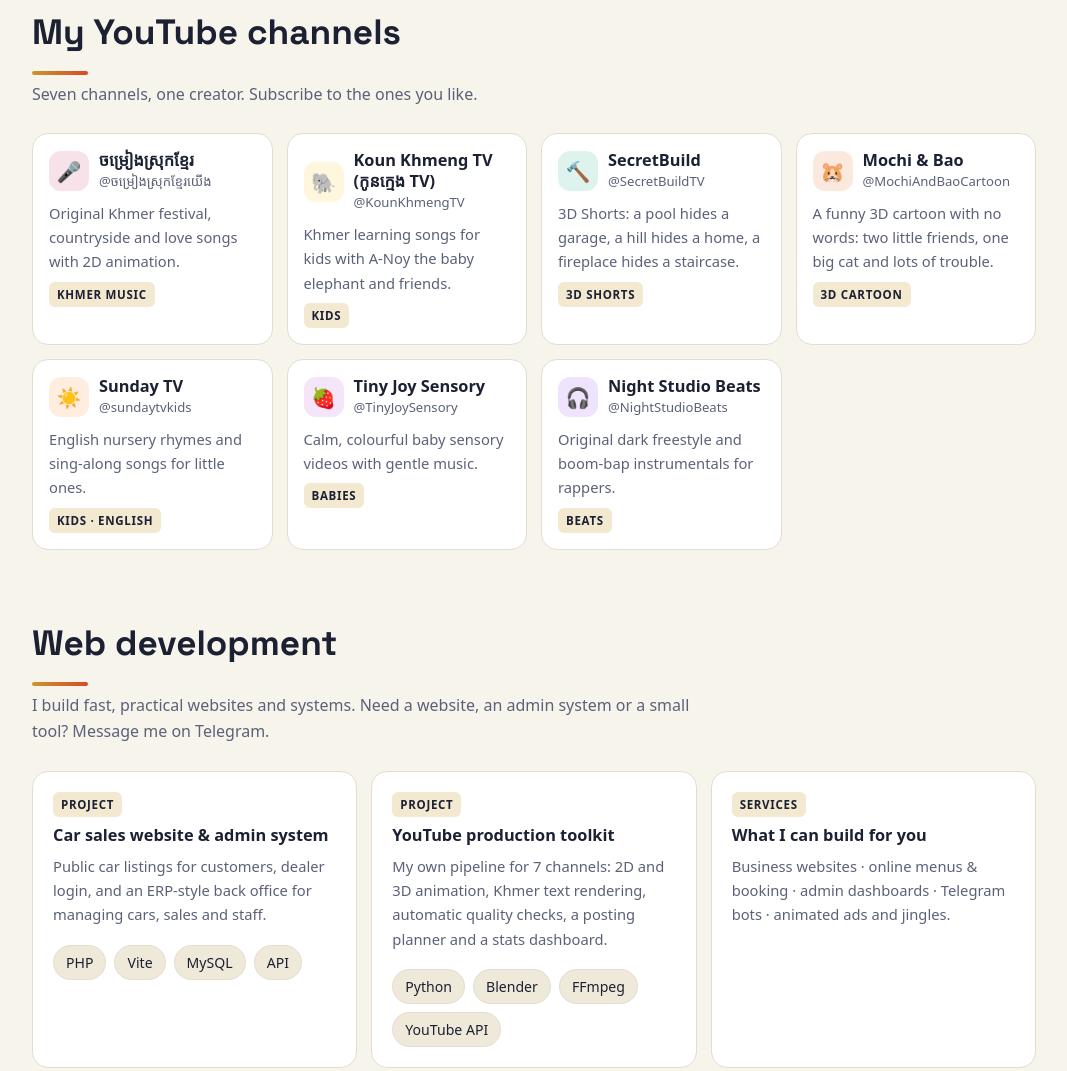
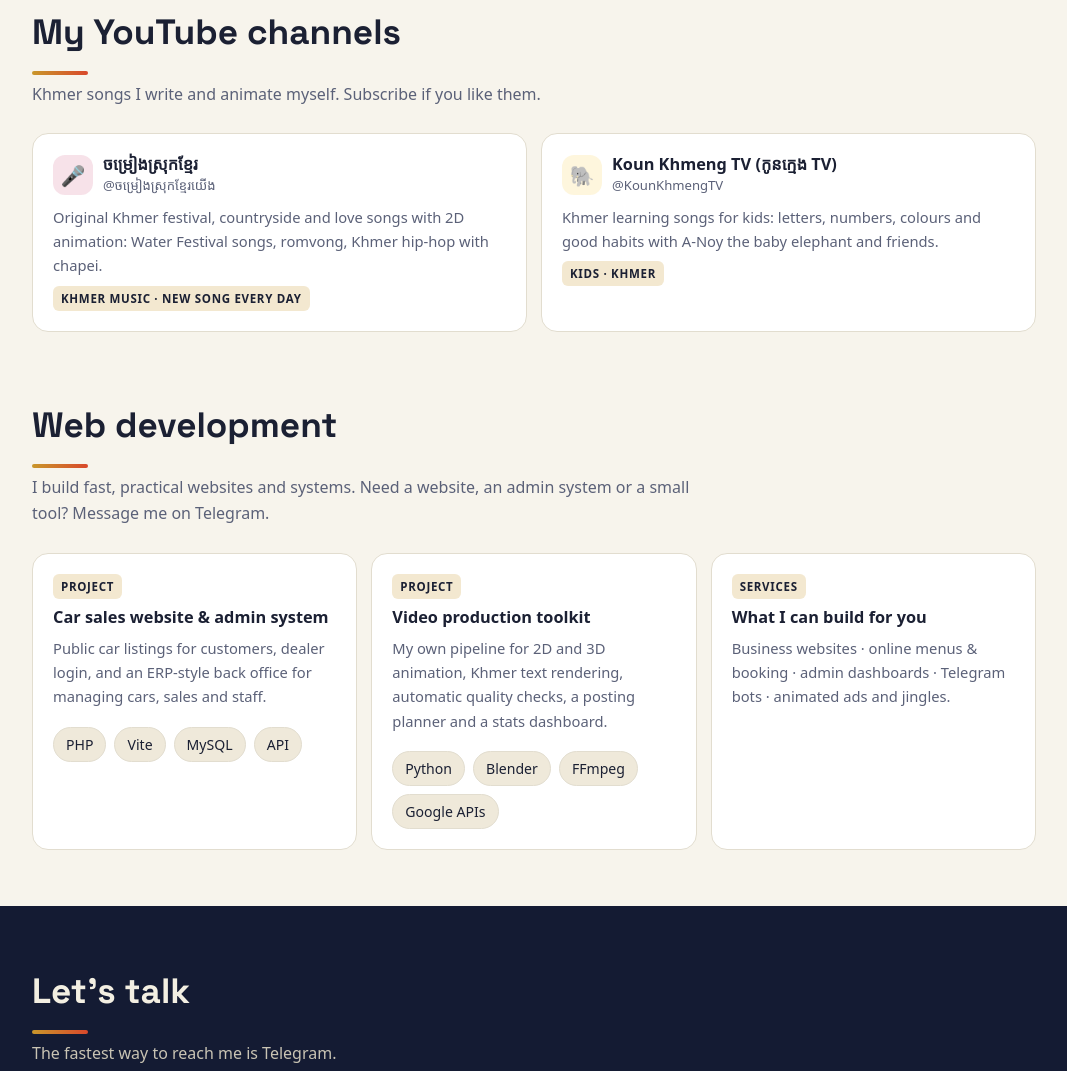
Before and after one commit to Ream1999/Ream1999.github.io, a plain HTML site: page index.html in a window 1280 px wide. Shown: the part 1205-2276 px from the top of the page, without its empty margins (106-1173 px from the left). Drawn offline with nearby package versions, Linux system fonts and the light colour scheme; animation ran at ten frames a second; a web font is replaced by a local one.

Commit message:
Add files via upload

```diff
--- a/index.html
+++ b/index.html
@@ -4,9 +4,9 @@
 <meta charset="utf-8">
 <meta name="viewport" content="width=device-width, initial-scale=1, viewport-fit=cover">
 <title>Sarath Ream (Rain)</title>
-<meta name="description" content="Sarath Ream (Rain) - full-stack web developer and YouTube creator from Cambodia. Khmer music, kids songs, 3D Shorts and cartoons.">
-<meta property="og:title" content="Sarath Ream (Rain) - Developer & YouTube Creator">
-<meta property="og:description" content="Full-stack web developer and creator of 7 YouTube channels from Cambodia.">
+<meta name="description" content="Sarath Ream (Rain) - full-stack web developer from Cambodia. Websites, admin systems, small tools and animated videos.">
+<meta property="og:title" content="Sarath Ream (Rain) - Full-Stack Web Developer">
+<meta property="og:description" content="Full-stack web developer from Cambodia.">
 <meta property="og:image" content="rain_portrait.jpg">
 <link rel="icon" href="favicon.png">
 <link rel="preconnect" href="https://fonts.googleapis.com">
@@ -145,20 +145,20 @@ footer{padding-block:24px;color:var(--muted);font-size:.85rem;text-align:center}
     <canvas id="hero3d" aria-hidden="true"></canvas>
     <div class="wrap">
       <div>
-        <span class="eyebrow"><span lang="en">Cambodia · Developer · Creator</span><span lang="km">កម្ពុជា · អ្នកសរសេរកម្មវិធី · អ្នកបង្កើតវីដេអូ</span></span>
+        <span class="eyebrow"><span lang="en">Cambodia · Web Developer</span><span lang="km">កម្ពុជា · អ្នកអភិវឌ្ឍន៍គេហទំព័រ</span></span>
         <h1>SARATH REAM <small>(Rain)</small></h1>
         <p class="lead">
-          <span lang="en">Full-stack web developer by day, YouTube creator by night. I build websites and systems for businesses, and I make Khmer music, kids songs, cartoons and 3D Shorts for 7 YouTube channels.</span>
-          <span lang="km">អ្នកអភិវឌ្ឍន៍គេហទំព័រ (Full-Stack Web Developer) និងជាអ្នកបង្កើតមាតិកា YouTube។ ខ្ញុំបង្កើតគេហទំព័រ និងប្រព័ន្ធគ្រប់គ្រងសម្រាប់អាជីវកម្ម ហើយផលិតចម្រៀងខ្មែរ ចម្រៀងកុមារ តុក្កតា និងវីដេអូ 3D សម្រាប់ឆានែល YouTube ចំនួន ៧។</span>
+          <span lang="en">Full-stack web developer from Cambodia. I build fast, practical websites, admin systems and small tools for businesses, and I love animation, music and creative video projects.</span>
+          <span lang="km">អ្នកអភិវឌ្ឍន៍គេហទំព័រ (Full-Stack Web Developer) មកពីកម្ពុជា។ ខ្ញុំបង្កើតគេហទំព័រ ប្រព័ន្ធគ្រប់គ្រង និងឧបករណ៍តូចៗ ដែលលឿន និងងាយប្រើសម្រាប់អាជីវកម្ម ហើយខ្ញុំក៏ចូលចិត្តចលនា តន្ត្រី និងគម្រោងវីដេអូច្នៃប្រឌិតផងដែរ។</span>
         </p>
         <div class="cta">
           <a class="btn gold" href="https://t.me/Rain_19990" target="_blank" rel="noopener">✈ Telegram</a>
-          <a class="btn ghost" href="#channels"><span lang="en">▶ My YouTube channels</span><span lang="km">▶ ឆានែល YouTube របស់ខ្ញុំ</span></a>
-          <a class="btn ghost" href="#work"><span lang="en">Hire me</span><span lang="km">ជួលខ្ញុំ</span></a>
+          <a class="btn ghost" href="#work"><span lang="en">See my work</span><span lang="km">មើលការងាររបស់ខ្ញុំ</span></a>
+          <a class="btn ghost" href="#contact"><span lang="en">Hire me</span><span lang="km">ជួលខ្ញុំ</span></a>
         </div>
         <div class="stats">
-          <div><b>7</b><span lang="en">YouTube channels</span><span lang="km">ឆានែល YouTube</span></div>
-          <div><b>100+</b><span lang="en">videos made</span><span lang="km">វីដេអូបានផលិត</span></div>
+          <div><b>PHP · JS</b><span lang="en">full-stack</span><span lang="km">Full-Stack</span></div>
+          <div><b>2D · 3D</b><span lang="en">animation</span><span lang="km">ចលនា</span></div>
           <div><b>2</b><span lang="en">languages: Khmer & English</span><span lang="km">ភាសា៖ ខ្មែរ និង អង់គ្លេស</span></div>
         </div>
       </div>
@@ -176,12 +176,12 @@ footer{padding-block:24px;color:var(--muted);font-size:.85rem;text-align:center}
       <div>
         <h2><span lang="en">About me</span><span lang="km">អំពីខ្ញុំ</span></h2>
         <p>
-          <span lang="en">Hi, I'm Rain. I'm a Cambodian web developer who loves turning ideas into things people can use: websites, admin systems, small tools and now a whole family of YouTube channels.</span>
-          <span lang="km">សួស្តី ខ្ញុំឈ្មោះ Rain។ ខ្ញុំជាអ្នកអភិវឌ្ឍន៍គេហទំព័រជាតិខ្មែរ ដែលចូលចិត្តបំប្លែងគំនិតឲ្យទៅជាអ្វីដែលមនុស្សអាចប្រើបាន៖ គេហទំព័រ ប្រព័ន្ធគ្រប់គ្រង ឧបករណ៍តូចៗ និងឥឡូវនេះ ឆានែល YouTube ជាច្រើន។</span>
+          <span lang="en">Hi, I'm Rain. I'm a Cambodian web developer who loves turning ideas into things people can use: websites, admin systems and small tools that make work easier.</span>
+          <span lang="km">សួស្តី ខ្ញុំឈ្មោះ Rain។ ខ្ញុំជាអ្នកអភិវឌ្ឍន៍គេហទំព័រជាតិខ្មែរ ដែលចូលចិត្តបំប្លែងគំនិតឲ្យទៅជាអ្វីដែលមនុស្សអាចប្រើបាន៖ គេហទំព័រ ប្រព័ន្ធគ្រប់គ្រង និងឧបករណ៍តូចៗ ដែលធ្វើឲ្យការងារងាយស្រួល។</span>
         </p>
         <p>
-          <span lang="en">On YouTube I mix technology with Khmer culture: original Water Festival and countryside songs, Khmer learning songs for children, 3D cartoon stories and "secret build" Shorts. Every video is planned, animated and produced in my own workflow.</span>
-          <span lang="km">នៅលើ YouTube ខ្ញុំបញ្ចូលបច្ចេកវិទ្យាជាមួយវប្បធម៌ខ្មែរ៖ ចម្រៀងបុណ្យអុំទូក និងចម្រៀងស្រុកស្រែ ចម្រៀងរៀនសូត្រសម្រាប់កុមារ តុក្កតា 3D និងវីដេអូខ្លី "សាងសង់សម្ងាត់"។ វីដេអូនីមួយៗ ខ្ញុំរៀបចំ ធ្វើចលនា និងផលិតដោយខ្លួនឯង។</span>
+          <span lang="en">Outside client work I enjoy creative projects: 2D and 3D animation, Khmer songwriting and video production, all built with my own tools and workflow.</span>
+          <span lang="km">ក្រៅពីការងារអតិថិជន ខ្ញុំចូលចិត្តគម្រោងច្នៃប្រឌិត៖ ចលនា 2D និង 3D ការនិពន្ធបទចម្រៀងខ្មែរ និងការផលិតវីដេអូ ដោយប្រើឧបករណ៍ និងរបៀបធ្វើការផ្ទាល់ខ្លួន។</span>
         </p>
         <h3 style="margin:18px 0 4px"><span lang="en">Skills</span><span lang="km">ជំនាញ</span></h3>
         <div class="chips">
@@ -199,42 +199,17 @@ footer{padding-block:24px;color:var(--muted);font-size:.85rem;text-align:center}
   <section id="channels" style="padding-top:8px">
     <div class="wrap">
       <h2><span lang="en">My YouTube channels</span><span lang="km">ឆានែល YouTube របស់ខ្ញុំ</span></h2>
-      <p class="sub"><span lang="en">Seven channels, one creator. Subscribe to the ones you like.</span><span lang="km">ឆានែលចំនួន ៧ ពីអ្នកបង្កើតម្នាក់។ សូមចុច Subscribe ឆានែលដែលអ្នកចូលចិត្ត។</span></p>
-      <div class="grid">
+      <p class="sub"><span lang="en">Khmer songs I write and animate myself. Subscribe if you like them.</span><span lang="km">ចម្រៀងខ្មែរដែលខ្ញុំនិពន្ធ និងធ្វើចលនាដោយខ្លួនឯង។ សូមចុច Subscribe បើអ្នកចូលចិត្ត។</span></p>
+      <div class="proj">
         <a class="card" href="https://www.youtube.com/@ចម្រៀងស្រុកខ្មែរយើង" target="_blank" rel="noopener">
           <div class="top"><span class="dot" style="background:#c2255c22">🎤</span><div><h3>ចម្រៀងស្រុកខ្មែរ</h3><div class="handle">@ចម្រៀងស្រុកខ្មែរយើង</div></div></div>
-          <p><span lang="en">Original Khmer festival, countryside and love songs with 2D animation.</span><span lang="km">ចម្រៀងខ្មែរថ្មីៗ បុណ្យអុំទូក ស្រុកស្រែ និងស្នេហា ជាមួយតុក្កតា 2D។</span></p>
-          <span class="tag"><span lang="en">Khmer music</span><span lang="km">ចម្រៀងខ្មែរ</span></span>
+          <p><span lang="en">Original Khmer festival, countryside and love songs with 2D animation: Water Festival songs, romvong, Khmer hip-hop with chapei.</span><span lang="km">ចម្រៀងខ្មែរថ្មីៗ៖ បុណ្យអុំទូក រាំវង់ ស្រុកស្រែ ស្នេហា និង Hip-Hop ខ្មែរជាមួយចាប៉ី ព្រមទាំងតុក្កតា 2D។</span></p>
+          <span class="tag"><span lang="en">Khmer music · new song every day</span><span lang="km">ចម្រៀងខ្មែរ · បទថ្មីរាល់ថ្ងៃ</span></span>
         </a>
         <a class="card" href="https://www.youtube.com/@KounKhmengTV" target="_blank" rel="noopener">
           <div class="top"><span class="dot" style="background:#f2b70522">🐘</span><div><h3>Koun Khmeng TV (កូនក្មេង TV)</h3><div class="handle">@KounKhmengTV</div></div></div>
-          <p><span lang="en">Khmer learning songs for kids with A-Noy the baby elephant and friends.</span><span lang="km">ចម្រៀងរៀនសូត្រសម្រាប់កុមារ ជាមួយកូនដំរី អាណូយ និងមិត្តភក្តិ។</span></p>
-          <span class="tag"><span lang="en">Kids</span><span lang="km">កុមារ</span></span>
-        </a>
-        <a class="card" href="https://www.youtube.com/@SecretBuildTV" target="_blank" rel="noopener">
-          <div class="top"><span class="dot" style="background:#0ca67822">🔨</span><div><h3>SecretBuild</h3><div class="handle">@SecretBuildTV</div></div></div>
-          <p><span lang="en">3D Shorts: a pool hides a garage, a hill hides a home, a fireplace hides a staircase.</span><span lang="km">វីដេអូខ្លី 3D៖ អាងហែលទឹកលាក់យានដ្ឋាន ភ្នំលាក់ផ្ទះ ចើងភ្លើងលាក់ជណ្ដើរ។</span></p>
-          <span class="tag">3D Shorts</span>
-        </a>
-        <a class="card" href="https://www.youtube.com/@MochiAndBaoCartoon" target="_blank" rel="noopener">
-          <div class="top"><span class="dot" style="background:#e8590c22">🐹</span><div><h3>Mochi & Bao</h3><div class="handle">@MochiAndBaoCartoon</div></div></div>
-          <p><span lang="en">A funny 3D cartoon with no words: two little friends, one big cat and lots of trouble.</span><span lang="km">តុក្កតា 3D កំប្លែង គ្មានពាក្យសម្ដី៖ មិត្តតូចពីរនាក់ ឆ្មាធំមួយ និងរឿងរ៉ាវជាច្រើន។</span></p>
-          <span class="tag"><span lang="en">3D cartoon</span><span lang="km">តុក្កតា 3D</span></span>
-        </a>
-        <a class="card" href="https://www.youtube.com/@sundaytvkids" target="_blank" rel="noopener">
-          <div class="top"><span class="dot" style="background:#fd7e1422">☀️</span><div><h3>Sunday TV</h3><div class="handle">@sundaytvkids</div></div></div>
-          <p><span lang="en">English nursery rhymes and sing-along songs for little ones.</span><span lang="km">ចម្រៀងកុមារជាភាសាអង់គ្លេស សម្រាប់ក្មេងតូចៗ។</span></p>
-          <span class="tag"><span lang="en">Kids · English</span><span lang="km">កុមារ · អង់គ្លេស</span></span>
-        </a>
-        <a class="card" href="https://www.youtube.com/@TinyJoySensory" target="_blank" rel="noopener">
-          <div class="top"><span class="dot" style="background:#ae3ec922">🍓</span><div><h3>Tiny Joy Sensory</h3><div class="handle">@TinyJoySensory</div></div></div>
-          <p><span lang="en">Calm, colourful baby sensory videos with gentle music.</span><span lang="km">វីដេអូពណ៌ស្រស់ សម្រាប់ទារក ជាមួយតន្ត្រីស្រទន់។</span></p>
-          <span class="tag"><span lang="en">Babies</span><span lang="km">ទារក</span></span>
-        </a>
-        <a class="card" href="https://www.youtube.com/@NightStudioBeats" target="_blank" rel="noopener">
-          <div class="top"><span class="dot" style="background:#8b2cf522">🎧</span><div><h3>Night Studio Beats</h3><div class="handle">@NightStudioBeats</div></div></div>
-          <p><span lang="en">Original dark freestyle and boom-bap instrumentals for rappers.</span><span lang="km">ភ្លេងសុទ្ធ Hip-Hop ដើមសម្រាប់អ្នករ៉េប។</span></p>
-          <span class="tag">Beats</span>
+          <p><span lang="en">Khmer learning songs for kids: letters, numbers, colours and good habits with A-Noy the baby elephant and friends.</span><span lang="km">ចម្រៀងរៀនសូត្រសម្រាប់កុមារ៖ អក្សរ លេខ ពណ៌ និងទម្លាប់ល្អ ជាមួយកូនដំរី អាណូយ និងមិត្តភក្តិ។</span></p>
+          <span class="tag"><span lang="en">Kids · Khmer</span><span lang="km">កុមារ · ខ្មែរ</span></span>
         </a>
       </div>
     </div>
@@ -254,9 +229,9 @@ footer{padding-block:24px;color:var(--muted);font-size:.85rem;text-align:center}
         </div>
         <div class="card">
           <span class="tag"><span lang="en">Project</span><span lang="km">គម្រោង</span></span>
-          <h3><span lang="en">YouTube production toolkit</span><span lang="km">ឧបករណ៍ផលិតវីដេអូ YouTube</span></h3>
-          <p><span lang="en">My own pipeline for 7 channels: 2D and 3D animation, Khmer text rendering, automatic quality checks, a posting planner and a stats dashboard.</span><span lang="km">ប្រព័ន្ធផលិតផ្ទាល់ខ្លួនសម្រាប់ឆានែល ៧៖ ចលនា 2D និង 3D អក្សរខ្មែរ ការត្រួតពិនិត្យគុណភាព កម្មវិធីរៀបចំការបង្ហោះ និងស្ថិតិ។</span></p>
-          <div class="chips"><span class="chip">Python</span><span class="chip">Blender</span><span class="chip">FFmpeg</span><span class="chip">YouTube API</span></div>
+          <h3><span lang="en">Video production toolkit</span><span lang="km">ឧបករណ៍ផលិតវីដេអូ</span></h3>
+          <p><span lang="en">My own pipeline for 2D and 3D animation, Khmer text rendering, automatic quality checks, a posting planner and a stats dashboard.</span><span lang="km">ប្រព័ន្ធផលិតផ្ទាល់ខ្លួន៖ ចលនា 2D និង 3D អក្សរខ្មែរ ការត្រួតពិនិត្យគុណភាព កម្មវិធីរៀបចំការបង្ហោះ និងស្ថិតិ។</span></p>
+          <div class="chips"><span class="chip">Python</span><span class="chip">Blender</span><span class="chip">FFmpeg</span><span class="chip">Google APIs</span></div>
         </div>
         <div class="card">
           <span class="tag"><span lang="en">Services</span><span lang="km">សេវាកម្ម</span></span>
```
